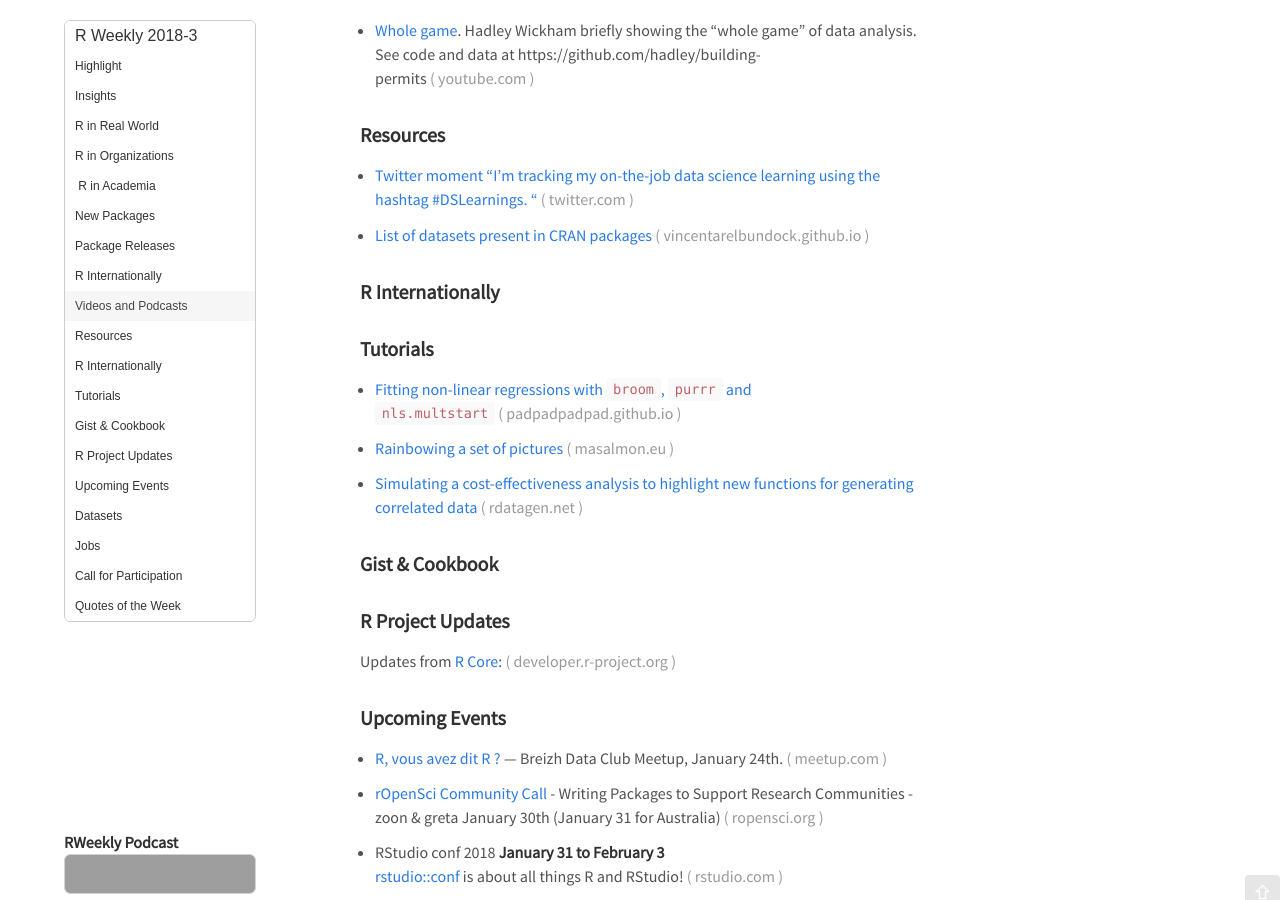
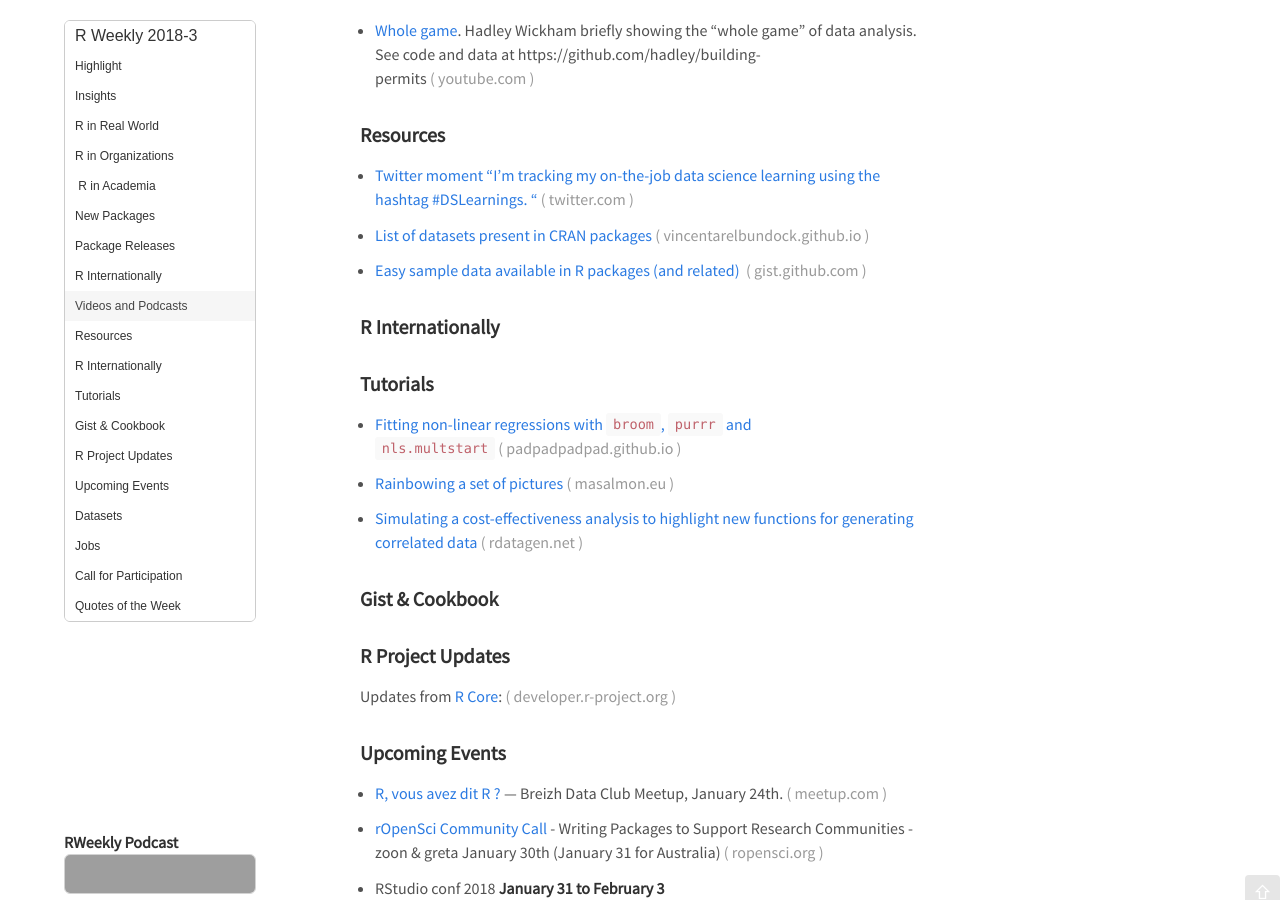
Before and after one commit to rweekly/rweekly.org, a Jekyll site: the page built from draft.md, in a window 1280 px wide and 900 px high, scrolled down 1308 px. Built offline with Jekyll 4.4.1, drawn with Linux system fonts in a browser that asks for light colours; emoji names are drawn with the system emoji font; comment, search, counter and statistics services are not loaded; grey boxes are pictures that could not be loaded.

Commit message:
Update draft.md
Thanks @zross

```diff
--- a/draft.md
+++ b/draft.md
@@ -75,6 +75,8 @@
 
 + [List of datasets present in CRAN packages](https://vincentarelbundock.github.io/Rdatasets/datasets.html)
 
++ [Easy sample data available in R packages (and related) ](https://gist.github.com/zross/6f1b1569512be06f5fb571cc425202bc)
+
 ### R Internationally
 
 
```
